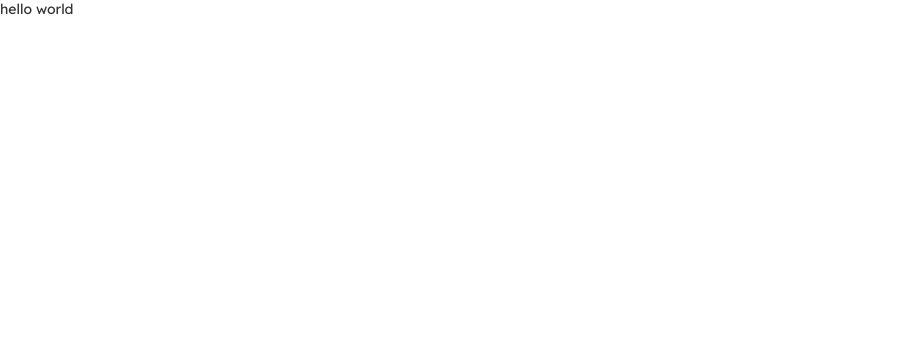
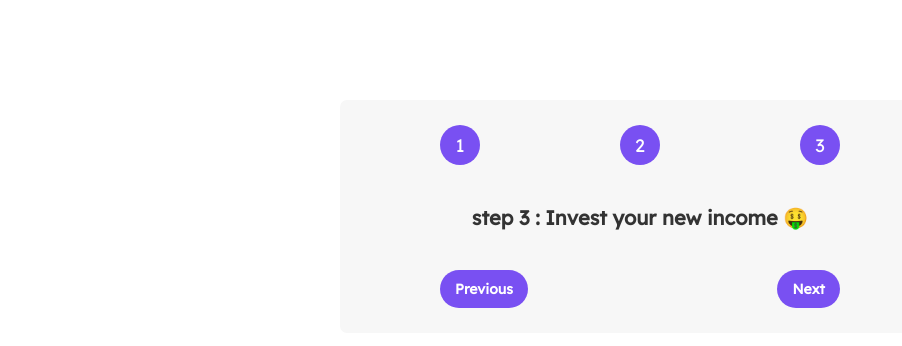
Before and after one commit to Segundavid-Dev/REACT-REPO, a React (Vite) app: page / in a window 1280 px wide. Shown: the top 346 px of the page, without its empty margins (0-902 px from the left). Built offline with nearby package versions, Linux system fonts and the light colour scheme.

Commit message:
Building the static components

```diff
--- a/src/App.css
+++ b/src/App.css
@@ -1,10 +1,4 @@
-/*
-const messages = [
-  "Learn React ⚛️",
-  "Apply for jobs 💼",
-  "Invest your new income 🤑",
-];
- */
+@import url("https://fonts.googleapis.com/css2?family=Lexend&display=swap");
 
 .steps {
   width: 600px;
@@ -57,8 +51,8 @@ const messages = [
   padding: 10px 15px;
   border-radius: 100px;
   font-size: 14px;
-  font-weight: bold;
-
+  font-weight: 600;
+  font-family: "Lexend", sans-serif;
   display: flex;
   align-items: center;
   gap: 10px;
--- a/src/App.jsx
+++ b/src/App.jsx
@@ -1,7 +1,35 @@
 import "./App.css";
 
+const messages = [
+  "Learn React ⚛️",
+  "Apply for jobs 💼",
+  "Invest your new income 🤑",
+];
+
 function App() {
-  return <p>hello world</p>;
+  const step = 3;
+  return (
+    <div className="steps">
+      <div className="numbers">
+        <div className={`${step >= 1 ? "active" : ""}`}>1</div>
+        <div className={`${step >= 2 ? "active" : ""}`}>2</div>
+        <div className={`${step >= 3 ? "active" : ""}`}>3</div>
+      </div>
+
+      <p className="message">
+        step {step} : {messages[step - 1]}
+      </p>
+
+      <div className="buttons">
+        <button style={{ backgroundColor: "#7950f2", color: "#fff" }}>
+          Previous
+        </button>
+        <button style={{ backgroundColor: "#7950f2", color: "#fff" }}>
+          Next
+        </button>
+      </div>
+    </div>
+  );
 }
 
 export default App;
```
